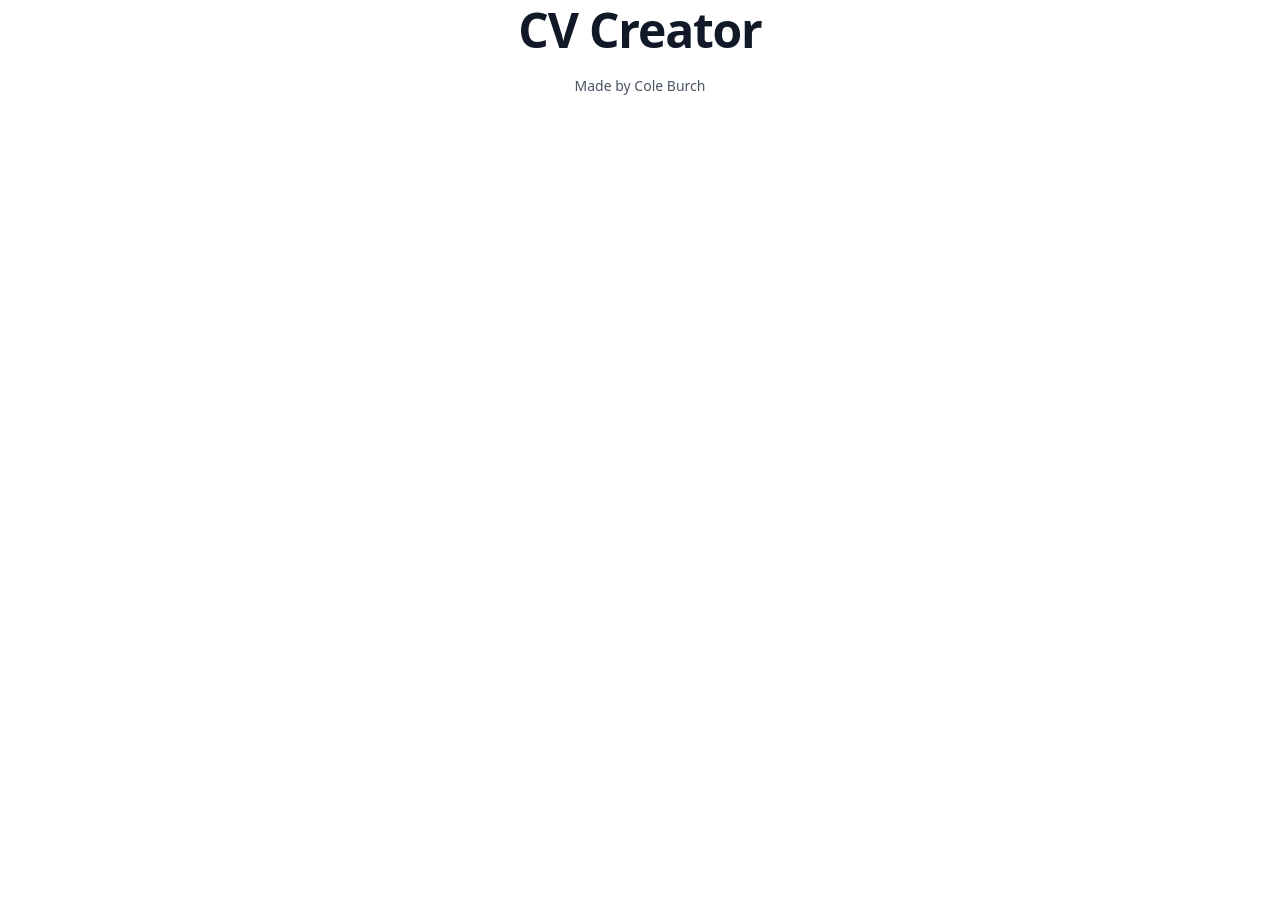
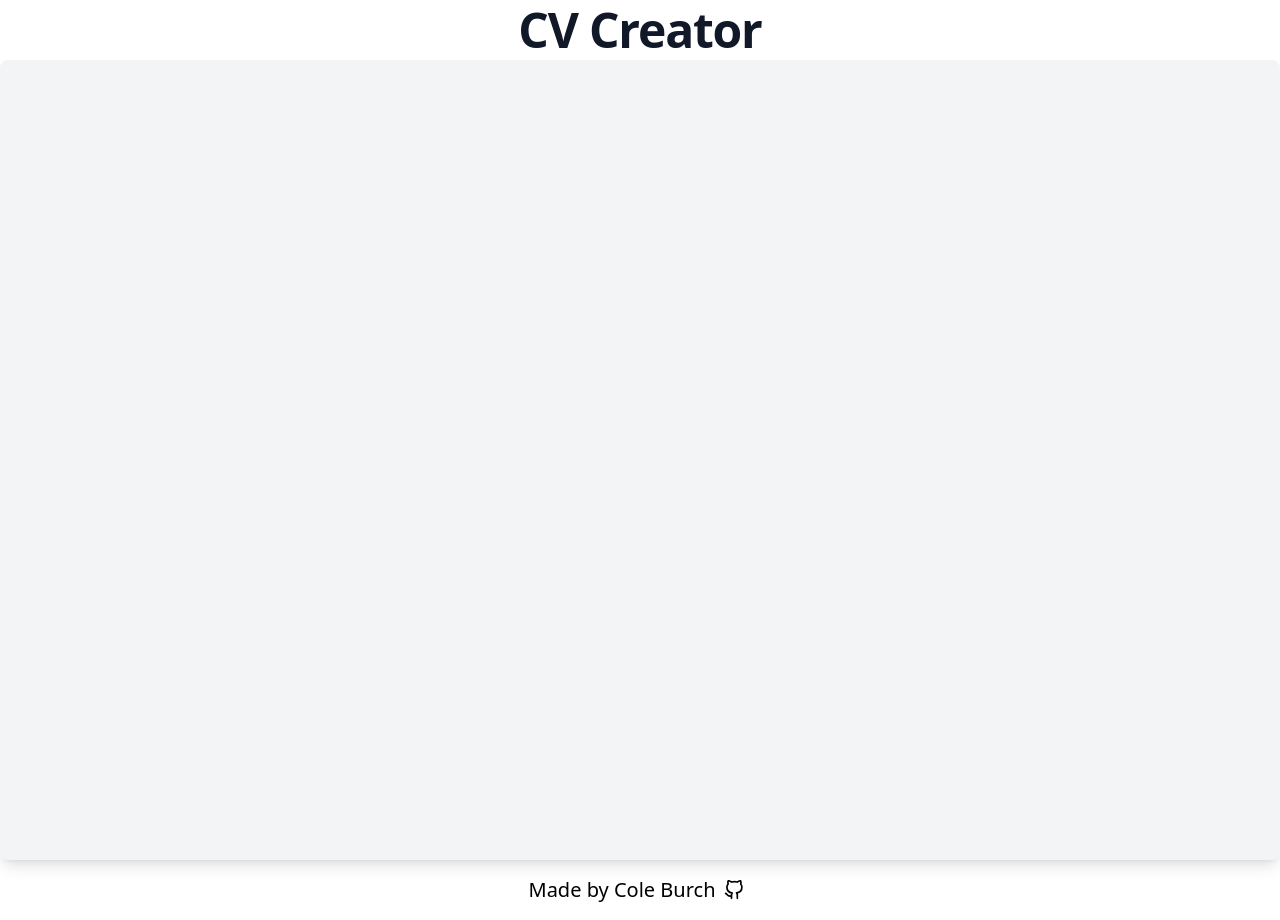
Before and after one commit to ColeBurch/odin-cv, a React app: page / in a window 1280 px wide. Before the commit the page ends 800 px from the top, so only its background shows below. Built offline with nearby package versions, Linux system fonts and the light colour scheme; the HTML template or start-up script is replaced by a standard one.

Commit message:
Add github link to footer

```diff
--- a/src/components/Footer.tsx
+++ b/src/components/Footer.tsx
@@ -1,9 +1,13 @@
 import * as React from "react";
+const githubSVG = require("../images/github.svg");
 
 function Footer() {
   return (
-    <footer className="flex justify-center">
-      <p className="text-gray-600 text-sm my-4">Made by Cole Burch</p>
+    <footer className="flex justify-center items-center">
+      <p className="text-black text-xl my-4">Made by Cole Burch</p>
+      <a href="https://github.com/ColeBurch">
+        <img src={githubSVG} alt="GitHub" className="w-5 h-5 mx-2" />
+      </a>
     </footer>
   );
 }
--- a/src/components/MainBox.tsx
+++ b/src/components/MainBox.tsx
@@ -2,7 +2,7 @@ import * as React from "react";
 
 function MainBox() {
   return (
-    <div className="flex flex-col flex-grow bg-gray-100 rounded-lg shadow-lg overflow-hidden"></div>
+    <div className="flex flex-col flex-grow bg-gray-100 rounded-lg shadow-lg overflow-hidden min-h-screen"></div>
   );
 }
 
```
Also changed, not shown: src/images/github.svg (added), 3 other files (tests, documents, lock files or other folders).
